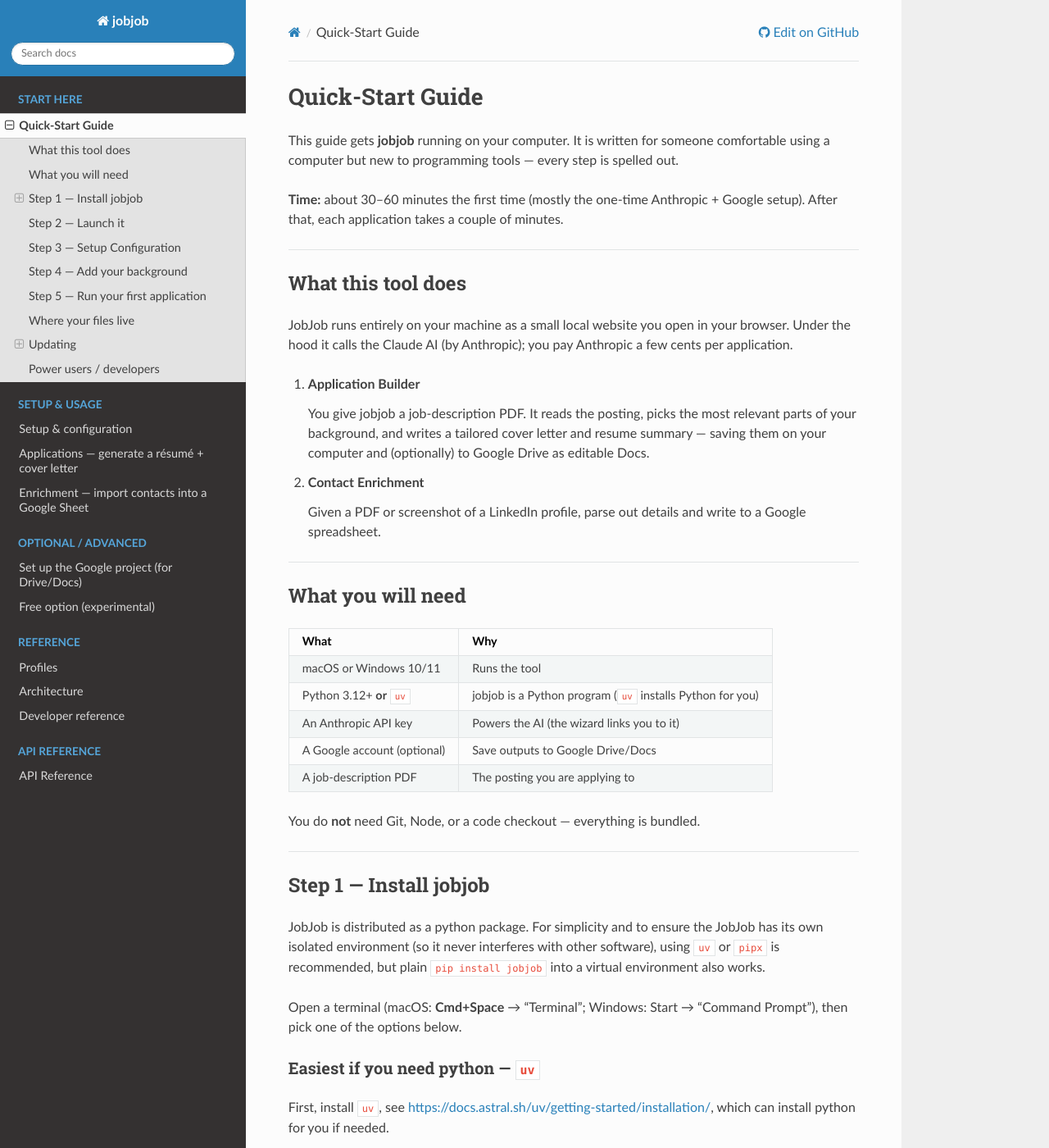
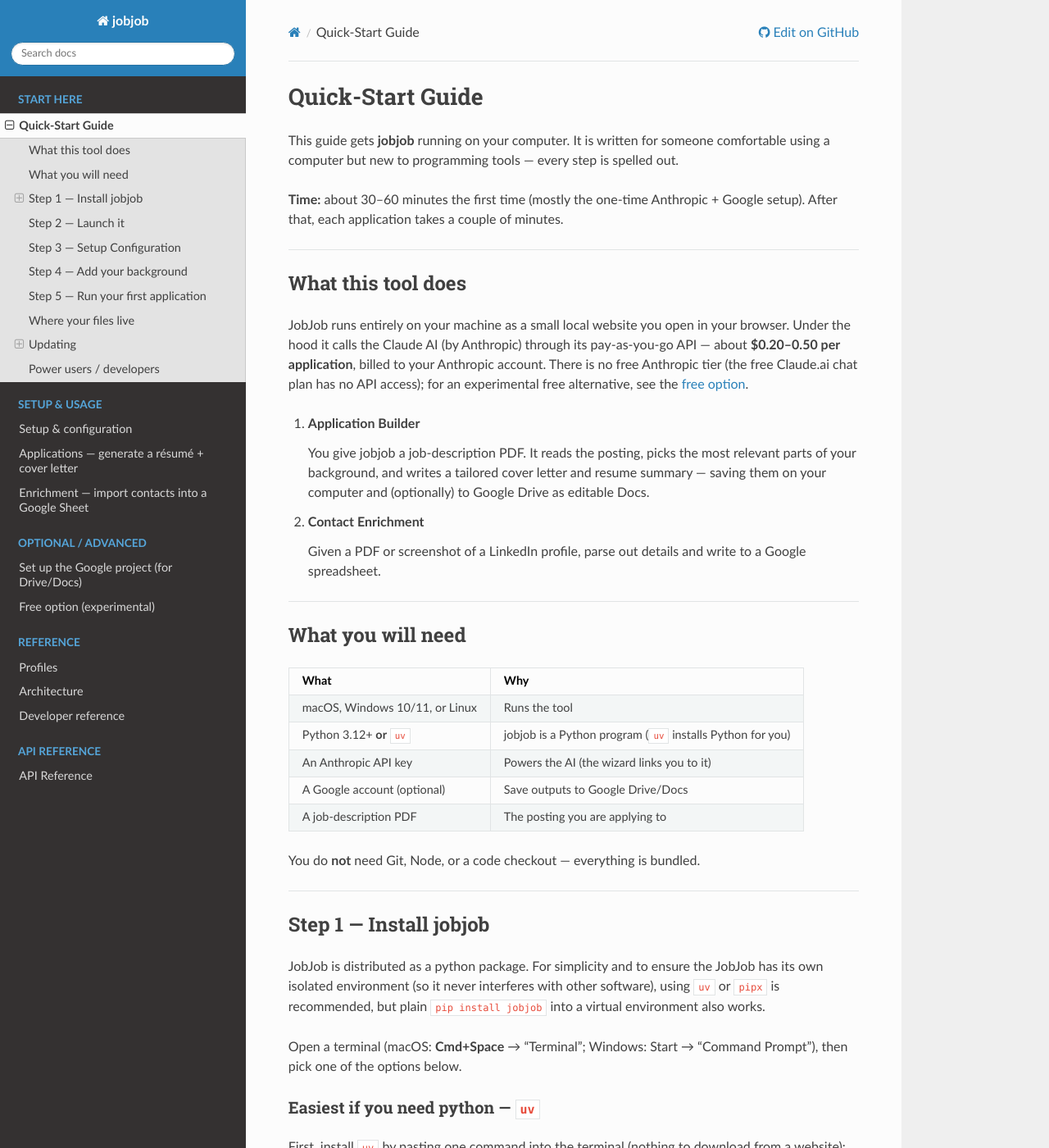
Before and after one commit to inquisitive-village-idiot/jobjob, a Sphinx documentation site: the page built from docs/quickstart.md, in a window 1280 px wide and 1400 px high. Shown: the whole window at 82% size. Built offline with Sphinx 7.4.7 and the Read the Docs theme 3.1.0, drawn with Linux system fonts in a browser that asks for light colours; some of the changed text lies outside the part shown.

Commit message:
docs(quickstart): fold cost/free-tier/console/Linux/uv-install details in
Add the accuracy details to the user's quickstart: the $0.20-0.50 per
application cost and no-free-tier note (with the free-option link), Linux
alongside macOS/Windows, the paste-one-command uv installer for each OS,
and the direct Anthropic console URL for the API key.

Co-Authored-By: Claude Opus 4.8 <noreply@anthropic.com>

```diff
--- a/docs/quickstart.md
+++ b/docs/quickstart.md
@@ -11,8 +11,10 @@ setup). After that, each application takes a couple of minutes.
 ## What this tool does
 
 JobJob runs entirely on your machine as a small local website you open in your browser.
-Under the hood it calls the Claude AI (by Anthropic); you pay Anthropic a few cents per
-application.
+Under the hood it calls the Claude AI (by Anthropic) through its pay-as-you-go API —
+about **$0.20–0.50 per application**, billed to your Anthropic account. There is no free
+Anthropic tier (the free Claude.ai chat plan has no API access); for an experimental free
+alternative, see the [free option](install-free-option.md).
 
 1. **Application Builder**
 
@@ -29,13 +31,13 @@ application.
 
 ## What you will need
 
-| What                        | Why                                                       |
-| --------------------------- | --------------------------------------------------------- |
-| macOS or Windows 10/11      | Runs the tool                                             |
-| Python 3.12+ **or** `uv`    | jobjob is a Python program (`uv` installs Python for you) |
-| An Anthropic API key        | Powers the AI (the wizard links you to it)                |
-| A Google account (optional) | Save outputs to Google Drive/Docs                         |
-| A job-description PDF       | The posting you are applying to                           |
+| What                           | Why                                                       |
+| ------------------------------ | --------------------------------------------------------- |
+| macOS, Windows 10/11, or Linux | Runs the tool                                             |
+| Python 3.12+ **or** `uv`       | jobjob is a Python program (`uv` installs Python for you) |
+| An Anthropic API key           | Powers the AI (the wizard links you to it)                |
+| A Google account (optional)    | Save outputs to Google Drive/Docs                         |
+| A job-description PDF          | The posting you are applying to                           |
 
 You do **not** need Git, Node, or a code checkout — everything is bundled.
 
@@ -53,8 +55,15 @@ then pick one of the options below.
 
 ### Easiest if you need python — `uv`
 
-First, install `uv`, see <https://docs.astral.sh/uv/getting-started/installation/>,
-which can install python for you if needed.
+First, install `uv` by pasting one command into the terminal (nothing to download from a
+website):
+
+- **macOS / Linux:** `curl -LsSf https://astral.sh/uv/install.sh | sh`
+- **Windows (PowerShell):** `powershell -ExecutionPolicy ByPass -c "irm https://astral.sh/uv/install.ps1 | iex"`
+
+`uv` can install Python for you if needed (see the
+[installer docs](https://docs.astral.sh/uv/getting-started/installation/)). Then close
+and reopen the terminal.
 
 Then install JobJob
 
```
Also changed, not shown: other parts of docs/quickstart.md (+3 -2 lines).
